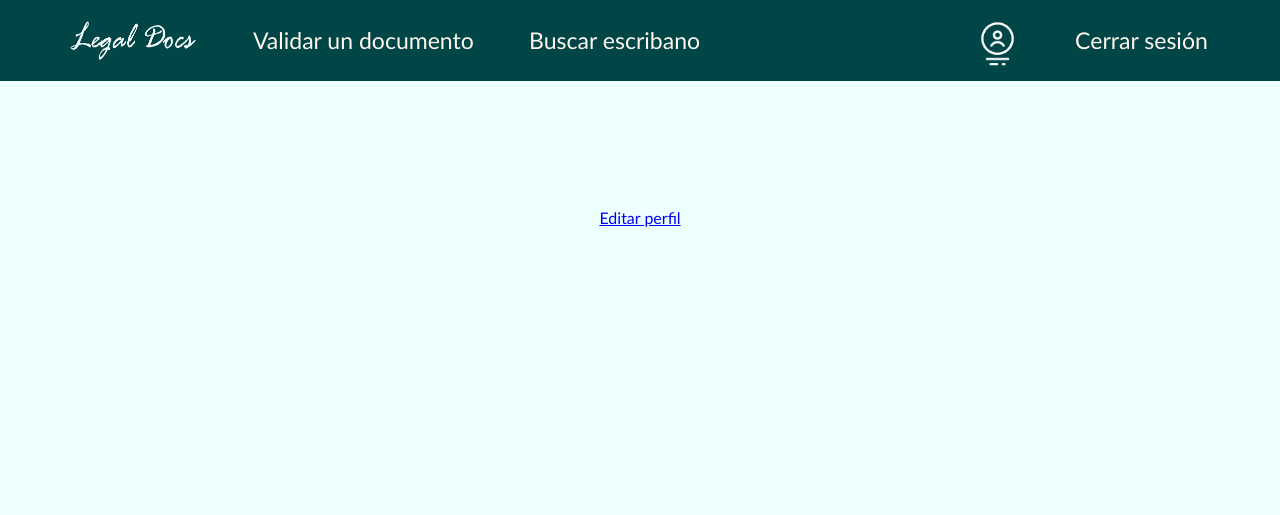
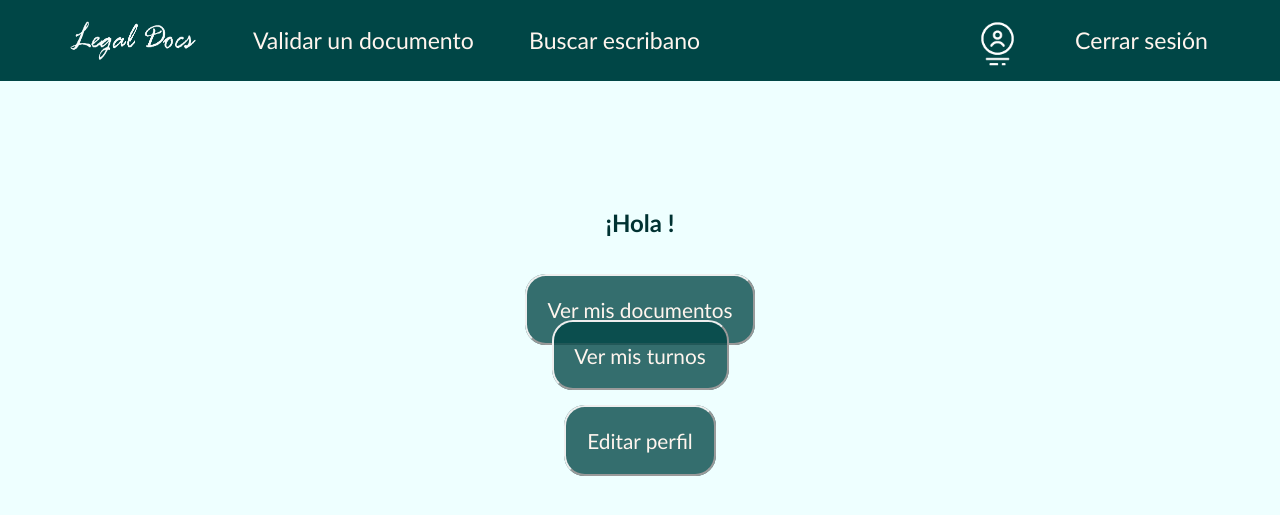
Before and after one commit to Informatorio2021COM05/legalDocs, a Django app: page /cuentas/perfil/1 in a window 1280 px wide. Shown: the top 515 px of the page. Run offline with Django 3.2, Linux system fonts and the light colour scheme; the visitor is signed in with stand-in values (Sample User, id 1); data comes from the database, SQL or seed files in the repository.

Commit message:
Añadidas más opciones de interacción en la vista del perfil

```diff
--- a/templates/registration/perfil_usuario.html
+++ b/templates/registration/perfil_usuario.html
@@ -3,5 +3,16 @@
 {% block titulo %}Mi perfil{% endblock titulo %}
 
 {% block content %}
-    <a href="{% url 'cuentas:editar_perfil' customuser.pk %}">Editar perfil</a>
+    <h2>¡Hola {{ customuser.nombre }}!</h2><br>
+
+    {% if customuser.is_escribano %}
+        <p><a href="{% url 'principal:cargar_documento' %}" class="boton">Cargar un documento</a></p><br>
+        <p><a href="{% url 'principal:documentos' %}" class="boton">Ver documentos cargados</a></p><br>
+    {% else %}
+        <p><a href="{% url 'principal:documentos' %}" class="boton">Ver mis documentos</a></p>
+    {% endif %}
+
+    <p><a href="{% url 'principal:lista_turnos' %}" class="boton">Ver mis turnos</a></p><br>
+    <p><a href="{% url 'cuentas:editar_perfil' customuser.pk %}" class="boton">Editar perfil</a></p><br><br><br><br>
+
 {% endblock content %}
```
